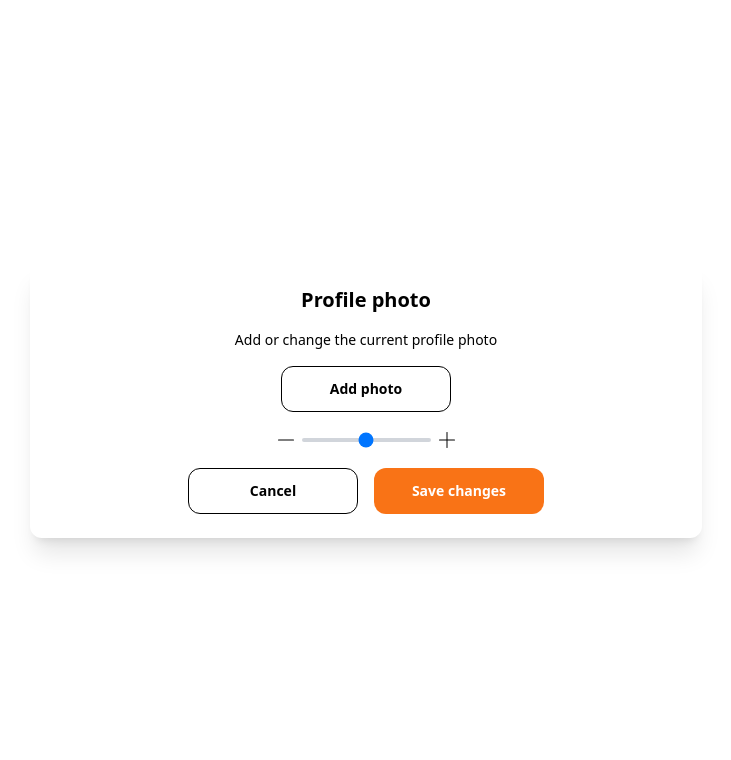
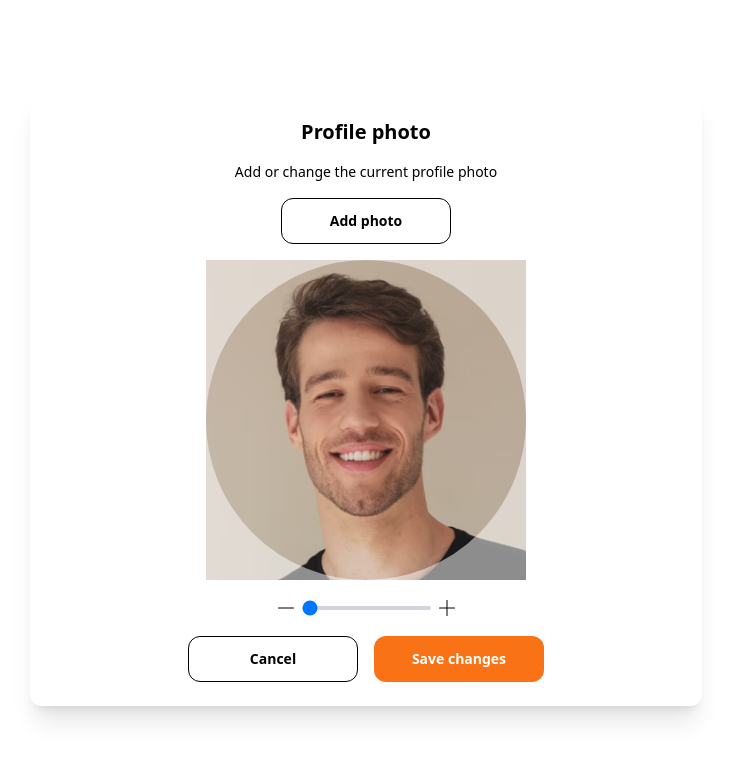
Before and after one commit to Brentlok/Photo-Cutter, a Next.js app: page / in a window 1280 px wide. Shown: the top 760 px of the page, without its empty margins (274-1005 px from the left). Built offline with nearby package versions, Linux system fonts and the light colour scheme.

Commit message:
Scale photo

```diff
--- /dev/null
+++ b/bits/DragMove.tsx
@@ -0,0 +1,30 @@
+import { PropsWithChildren, useState, PointerEvent } from "react"
+
+type Event = PointerEvent<HTMLDivElement>;
+
+type Props = PropsWithChildren<{
+    onDragMove: (e: Event) => void;
+}>;
+
+export const DragMove = (props: Props) => {
+    const [isDragging, setIsDragging] = useState(false);
+
+    const handlePointerMove = (e: Event) => {
+        if (!isDragging) {
+            return;
+        }
+
+        props.onDragMove(e);
+    };
+
+    return (
+        <div
+            onPointerDown={() => setIsDragging(true)}
+            onPointerUp={() => setIsDragging(false)}
+            onPointerMove={handlePointerMove}
+        >
+            {props.children}
+        </div>
+
+    )
+}
--- /dev/null
+++ b/bits/PhotoCutter.tsx
@@ -0,0 +1,70 @@
+import Image from "next/image"
+import { PointerEvent, Dispatch, SetStateAction, useRef, useEffect } from "react";
+import { Coordinates } from "~/types";
+import { DragMove } from "./DragMove";
+
+type Props = {
+    coordinates: Coordinates;
+    setCoordinates: Dispatch<SetStateAction<Coordinates>>;
+    zoom: number;
+}
+
+export const PhotoCutter = (props: Props) => {
+    const { coordinates, setCoordinates, zoom } = props;
+    const scaleRef = useRef<HTMLDivElement>(null);
+
+    useEffect(() => {
+        if (!scaleRef.current) {
+            return;
+        }
+
+        const scale = (100 + zoom) / 100;
+        scaleRef.current.setAttribute('style', `--tw-scale-x: ${scale}; --tw-scale-y: ${scale};`);
+
+    }, [zoom, scaleRef]);
+
+    const handleDragMove = (e: PointerEvent<HTMLDivElement>) => {
+        const newCoordinates = {
+            x: coordinates.x + e.movementX,
+            y: coordinates.y + e.movementY
+        };
+
+        if (
+            newCoordinates.x <= -320 ||
+            newCoordinates.x >= 320 ||
+            newCoordinates.y <= -320 ||
+            newCoordinates.y >= 320
+        ) {
+            return;
+        }
+
+        setCoordinates(newCoordinates);
+    };
+
+    return (
+        <div className="w-80 h-80 relative overflow-hidden cutter">
+            <DragMove
+                onDragMove={handleDragMove}
+            >
+                <div
+                    className="w-80 h-80"
+                    style={{
+                        transform: `translateX(${coordinates.x}px) translateY(${coordinates.y}px)`
+                    }}
+                >
+                    <div
+                        className="w-80 h-80 relative scale"
+                        ref={scaleRef}
+                    >
+                        <Image
+                            src='/assets/mock.png'
+                            alt=''
+                            fill={true}
+                            className='image'
+                        />
+                    </div>
+                </div>
+            </DragMove>
+        </div>
+    )
+}
--- a/bits/index.ts
+++ b/bits/index.ts
@@ -1,2 +1,3 @@
 export * from './Button';
 export * from './InputRange';
+export * from './PhotoCutter';
--- a/components/PhotoEditor.tsx
+++ b/components/PhotoEditor.tsx
@@ -1,8 +1,15 @@
 import { useState } from "react";
-import { Button, InputRange } from "~/bits";
+import { Button, InputRange, PhotoCutter } from "~/bits";
+import { Coordinates } from "~/types";
 
 export const PhotoEditor = () => {
     const [zoom, setZoom] = useState(0);
+    const [coordinates, setCoordinates] = useState<Coordinates>({ x: 0, y: 0 });
+
+    const clearCoordinates = () => {
+        setCoordinates({ x: 0, y: 0 });
+        setZoom(0);
+    }
 
     return (
         <div className="flex flex-col items-center gap-4 w-full max-w-2xl shadow-xl rounded-xl p-6">
@@ -13,16 +20,21 @@ export const PhotoEditor = () => {
                 text="Add photo"
                 type="primary"
             />
+            <PhotoCutter
+                zoom={zoom}
+                coordinates={coordinates}
+                setCoordinates={setCoordinates}
+            />
             <InputRange
                 value={zoom}
                 setValue={setZoom}
-                min={-50}
-                max={50}
+                min={0}
+                max={100}
                 step={10}
             />
             <div className="w-full flex justify-center gap-4">
                 <Button
-                    action={() => { }}
+                    action={clearCoordinates}
                     text="Cancel"
                     type="primary"
                 />
--- a/styles/globals.css
+++ b/styles/globals.css
@@ -52,4 +52,34 @@ body {
         -webkit-box-shadow: 0px 5px 10px 3px rgba(0, 0, 0, 0.09);
         -moz-box-shadow: 0px 5px 10px 3px rgba(0, 0, 0, 0.09);
     }
+
+    .cutter::before {
+        content: '';
+        display: block;
+        width: 960px;
+        padding-bottom: 100%;
+        position: absolute;
+        top: 50%;
+        left: 50%;
+        z-index: 2;
+        transform: translate(-50%, -50%);
+        border: solid 320px rgba(255, 255, 255, 0.5);
+        border-radius: 50%;
+        pointer-events: none;
+    }
+
+    .image {
+        @apply object-fill pointer-events-none;
+    }
+
+    .image::selection {
+        background: none;
+    }
+
+    .scale {
+        transform: translate(var(--tw-translate-x), var(--tw-translate-y))
+            rotate(var(--tw-rotate)) skewX(var(--tw-skew-x))
+            skewY(var(--tw-skew-y)) scaleX(var(--tw-scale-x))
+            scaleY(var(--tw-scale-y));
+    }
 }
--- /dev/null
+++ b/types/index.ts
@@ -0,0 +1,4 @@
+export type Coordinates = {
+    x: number,
+    y: number
+};
```
Also changed, not shown: public/assets/mock.png (added).
